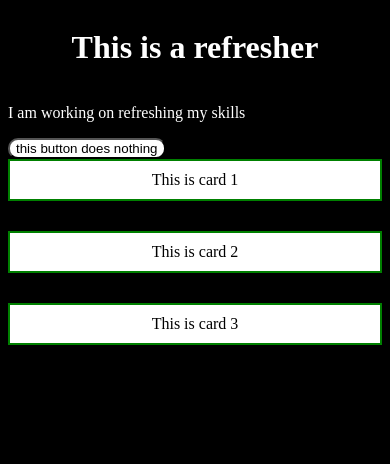
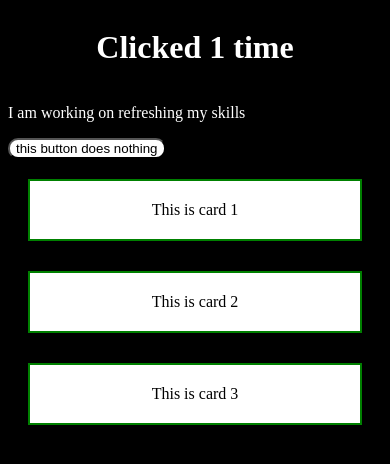
Before and after one commit to dan07r/backagain, a plain HTML site: page index.html in a window 390 px wide. Both pictures are taken after a click on the button "this button does nothing". Drawn offline with Linux system fonts and the light colour scheme.

Commit message:
worked with javascript and finished for now on my flexbox challenges

```diff
--- a/index.html
+++ b/index.html
@@ -5,6 +5,7 @@
     <meta name="viewport" content="width=device-width, initial-scale=1.0">
     <title>Document</title>
     <link rel="stylesheet" href="stylesheet.css">
+    <script src="script.js" defer></script>
 </head>
 <body>
     <header>
--- /dev/null
+++ b/script.js
@@ -0,0 +1,23 @@
+
+
+const button = document.querySelector('.btn');
+
+const heading = document.querySelector('h1');
+
+let clicks = 0;
+
+button.addEventListener('click', () => {
+
+        clicks += 1;
+
+        if(clicks === 1){
+            heading.textContent = `Clicked ${clicks} time`;
+
+        }
+        else {
+             heading.textContent = `Clicked ${clicks} times`;
+
+        }
+
+
+});
--- a/stylesheet.css
+++ b/stylesheet.css
@@ -20,6 +20,12 @@ header {
     background-color: white;
     color: black;
     border-radius: 10px;
+    transition: background-color 0.3s ease;
+
+}
+
+.btn:hover {
+    background-color: lightgray;
 }
 
 .card-holder {
@@ -31,20 +37,32 @@ header {
 .card {
     background-color: white;
     color: black;
-    padding: 10px;
     border: 2px solid green;
     flex: 1 1 0;
+    padding: 20px;
+    transition: background-color 0.3s ease;
+
 }
+
+.card:hover {
+    background-color: lightgray;
+
+}
+
 
 @media (max-width: 600px) {
 
     .card-holder {
         flex-direction: column;
         gap: 30px;
+        align-items: center;
+        padding: 20px;
     }
 
     .card {
         text-align: center;
+        width: 100%;
+        max-width: 350px;
     }
 
 
```
